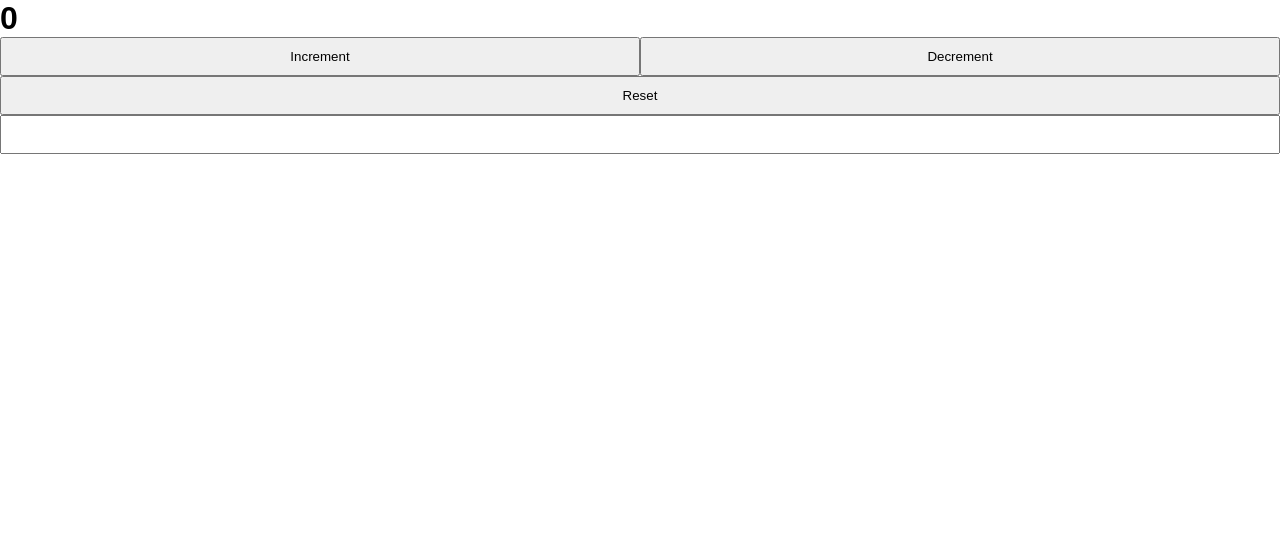
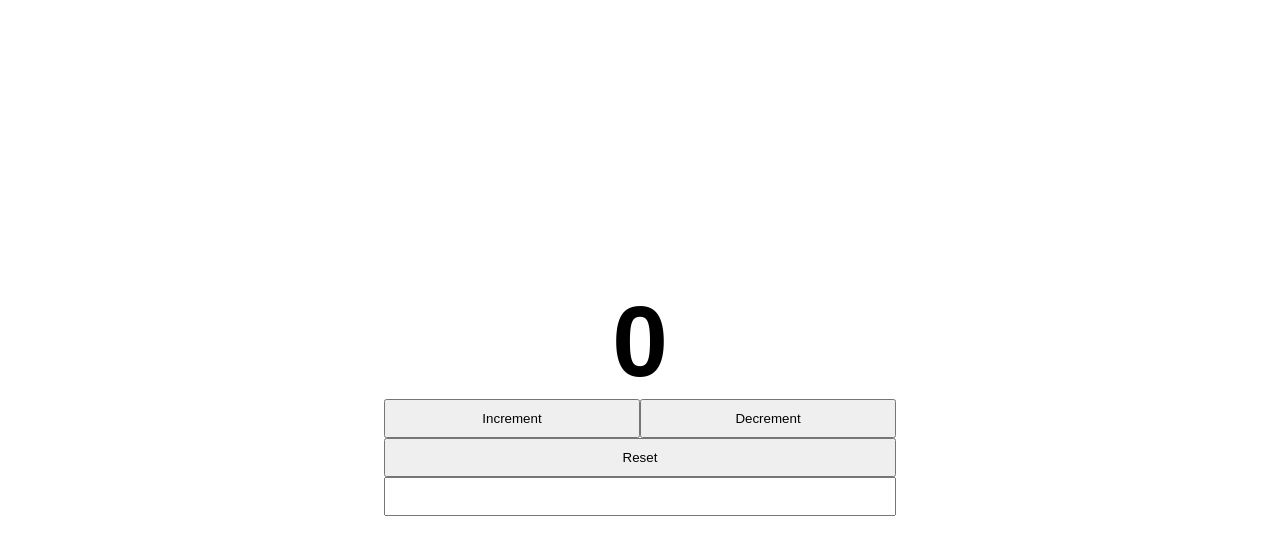
Before and after one commit to IkenNwa/CounterAppVue, a Vue app: page / in a window 1280 px wide. Shown: the top 554 px of the page. Built offline with nearby package versions, Linux system fonts and the light colour scheme.

Commit message:
Update Stylling

```diff
--- a/src/App.vue
+++ b/src/App.vue
@@ -4,10 +4,17 @@ import OperatorsBlock from './components/OperatorsBlock.vue';
 </script>
 
 <template>
+  <div class="template">
     <CounterView />
-    <OperatorsBlock />
+    <OperatorsBlock /></div>
 </template>
 
 <style scoped>
-
+  .template{
+    display: flex;
+    flex-direction: column;
+    height: 100vh;
+    align-items: center;
+    justify-content: center;
+  }
 </style>
--- a/src/components/CounterView.vue
+++ b/src/components/CounterView.vue
@@ -3,3 +3,9 @@
 <template>
     <h1>{{ $store.state.count }}</h1>
 </template>
+
+<style>
+    h1{
+        font-size: 100px;
+    }
+</style>
--- a/src/components/OperatorsBlock.vue
+++ b/src/components/OperatorsBlock.vue
@@ -11,6 +11,7 @@
         <input type="button" value="Reset" @click="$store.commit('reset')" class="double" />
         <input type="number" @change="(e) => {
             $store.commit('change', e.target.value)
+            e.target.value = ''
         }" class="double" />
     </div>
 </template>
@@ -19,6 +20,7 @@
 .grid {
     display: grid;
     grid-template-columns: 1fr 1fr;
+    width: 40vw;
 }
 .double{
     grid-column: 1/-1;
```
